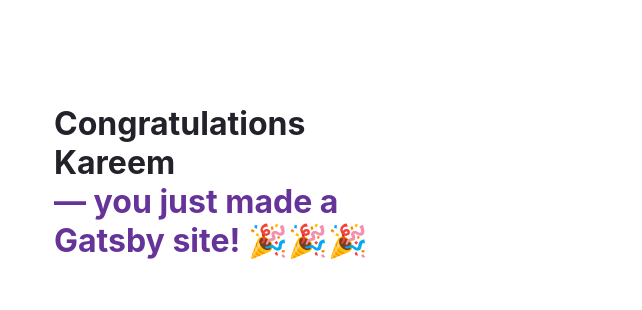
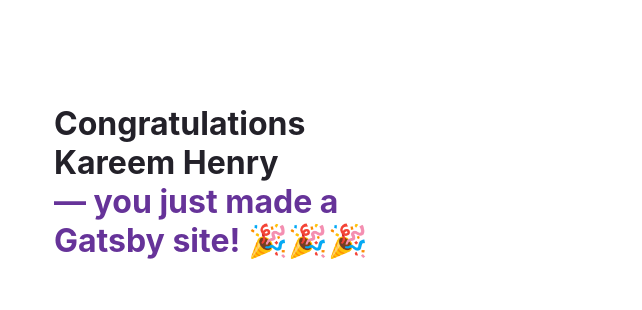
Before and after one commit to kareembh/transport-inner-circle, a Gatsby site: page / in a window 1280 px wide. Shown: the top 310 px of the page, without its empty margins (50-692 px from the left). Built offline with nearby package versions, Linux system fonts and the light colour scheme; Gatsby itself is replaced by a stand-in of ours.

Commit message:
made small change to test development branch

```diff
--- a/src/pages/index.js
+++ b/src/pages/index.js
@@ -127,7 +127,7 @@
   return (
     <main style={pageStyles}>
       <h1 style={headingStyles}>
-        Congratulations Kareem
+        Congratulations Kareem Henry
         <br />
         <span style={headingAccentStyles}>— you just made a Gatsby site! 🎉🎉🎉</span>
       </h1>
```
